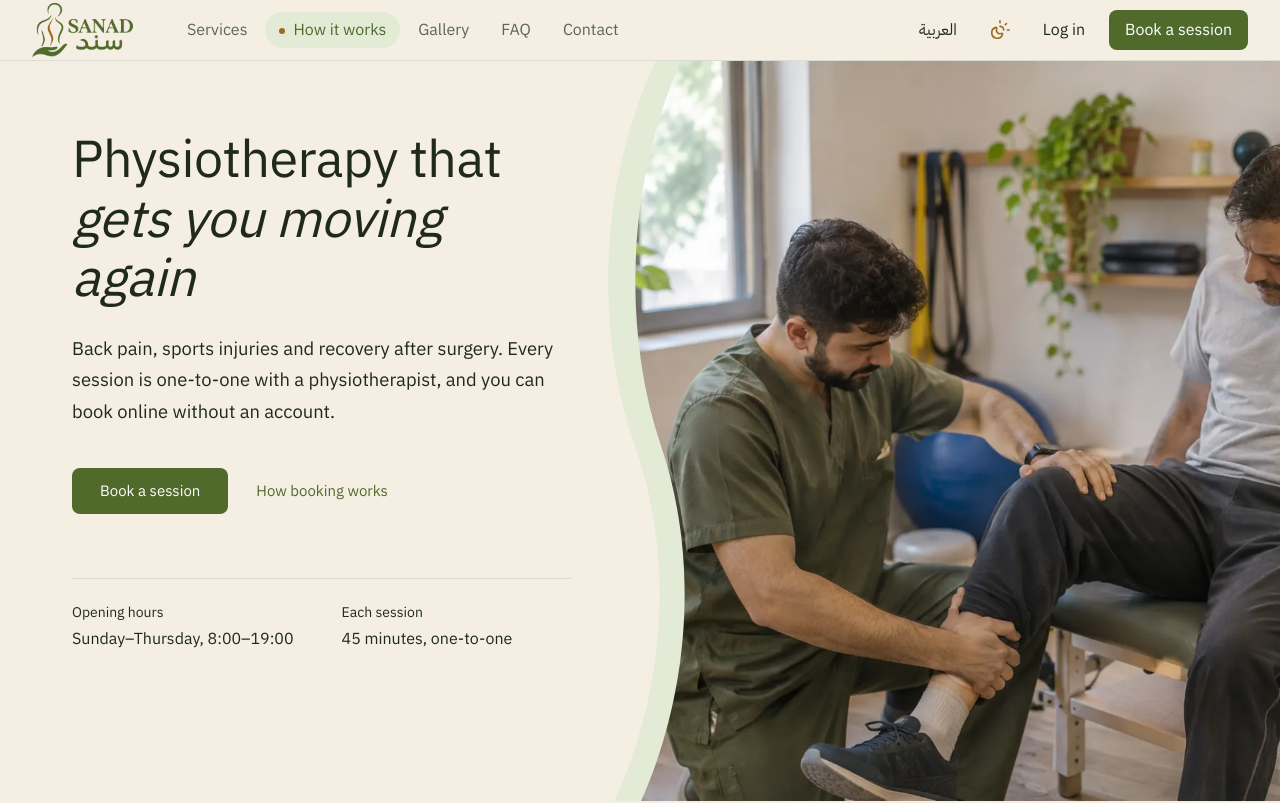
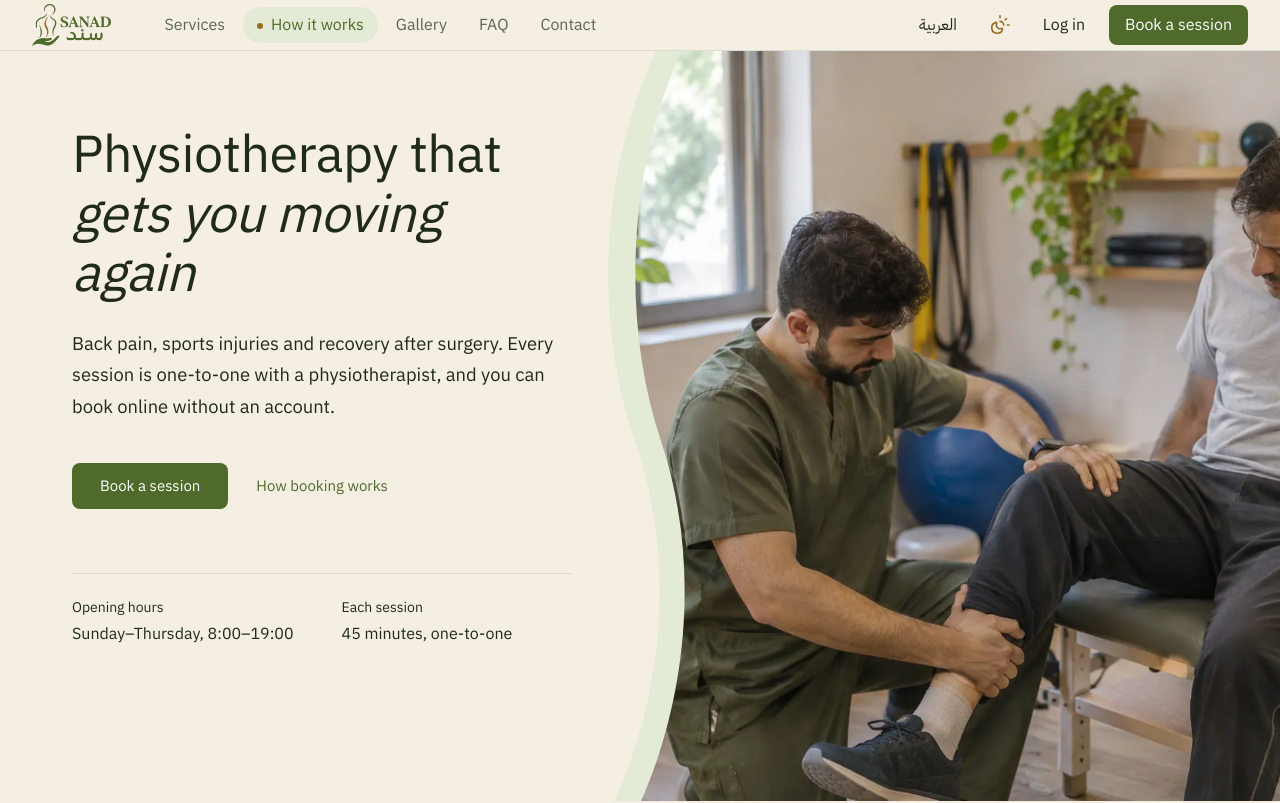
Before and after one commit to manarnofal2004/physio-clinic, a React (Vite) app in the folder client/: page / in a window 1280 px wide. Shown: the top 803 px of the page. Built offline with nearby package versions, Linux system fonts and the light colour scheme; a web font is replaced by a local one.

Commit message:
feat(client): navbar 50px tall

```diff
--- a/client/src/components/layout/PublicNavbar.tsx
+++ b/client/src/components/layout/PublicNavbar.tsx
@@ -63,7 +63,7 @@ export const PublicNavbar = () => {
         component="img"
         src={mode === "dark" ? "/logo-full-dark.png?v=3" : "/logo-full.png?v=3"}
         alt={t("brand.name")}
-        sx={{ height: 54, width: "auto", display: "block" }}
+        sx={{ height: 42, width: "auto", display: "block" }}
       />
     </Link>
   );
@@ -86,7 +86,7 @@ export const PublicNavbar = () => {
       color="inherit"
       sx={{ borderBottom: 1, borderColor: "divider", bgcolor: "background.default" }}
     >
-      <Toolbar sx={{ gap: 3, px: { md: 4 }, minHeight: NAVBAR_HEIGHT }}>
+      <Toolbar sx={{ gap: 3, px: { md: 4 }, minHeight: NAVBAR_HEIGHT, height: NAVBAR_HEIGHT }}>
         {brand}
 
         {isDesktop && (
--- a/client/src/components/layout/navbarHeight.ts
+++ b/client/src/components/layout/navbarHeight.ts
@@ -1,6 +1,6 @@
 // Height of the public navbar. Landing sections use it too, so a link to a
 // section scrolls it just below the sticky navbar.
-export const NAVBAR_HEIGHT = { xs: 56, md: 60 };
+export const NAVBAR_HEIGHT = { xs: 50, md: 50 };
 
 // On wide screens each landing section fills one screen below the navbar, so a
 // section is seen whole without scrolling inside it.
```
